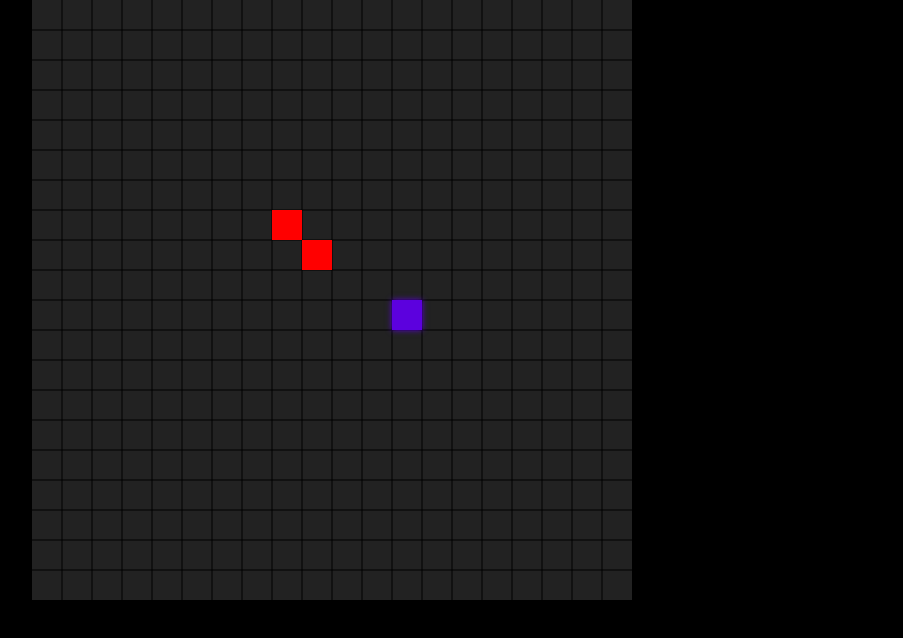
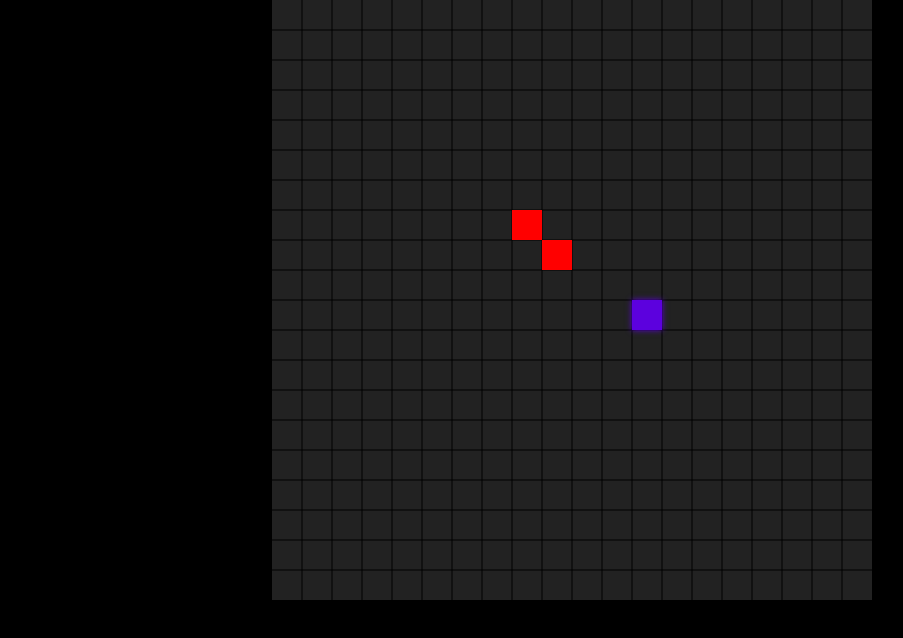
Before and after one commit to HelloGarmadon/sneak-game, a plain HTML site: page index.html in a window 1280 px wide. Shown: the whole page, without its empty margins (68-971 px from the left). Drawn offline with Linux system fonts and the light colour scheme.

Commit message:
ajustado erro

```diff
--- a/assets/style.css
+++ b/assets/style.css
@@ -5,7 +5,7 @@
 }
 body {
   max-width: 100vw;
-  max-width: 100vh;
+  max-height: 100vh;
   background-color: #000;
   display: flex;
   justify-content: center;
```
